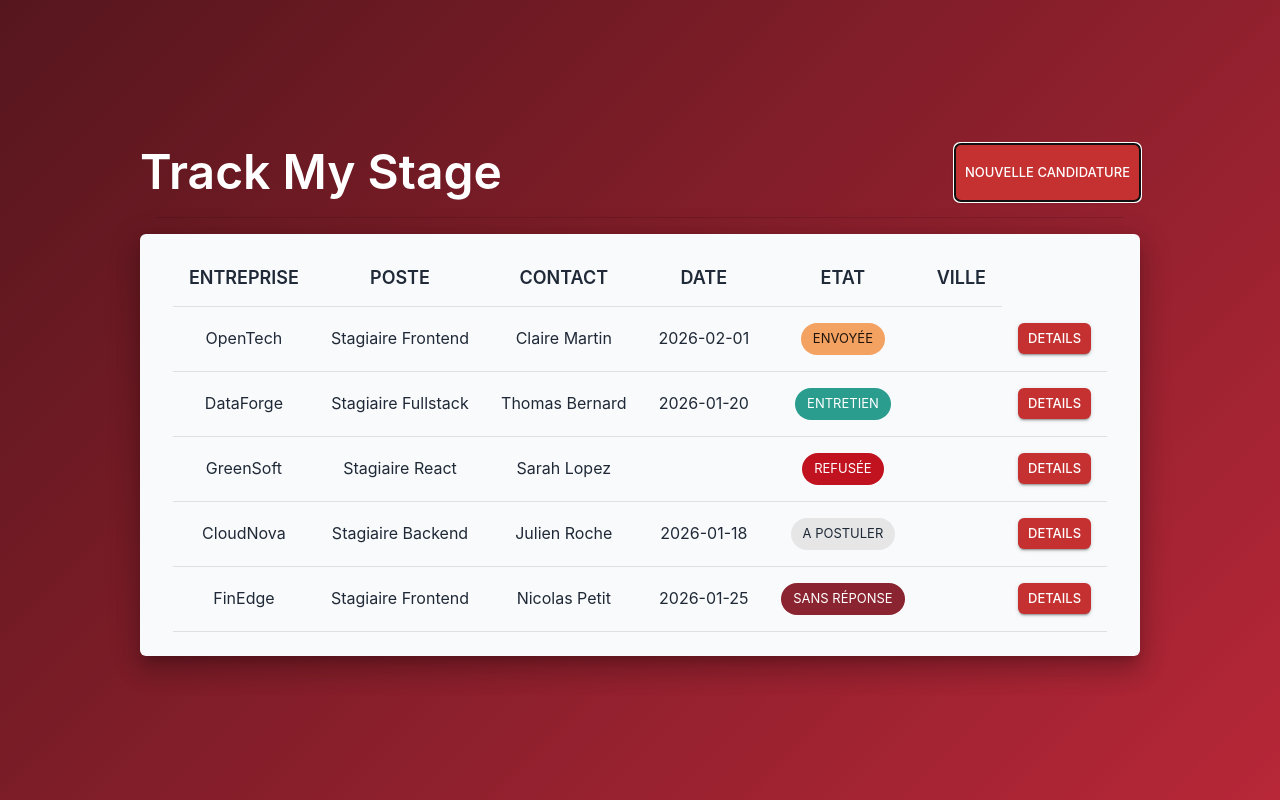
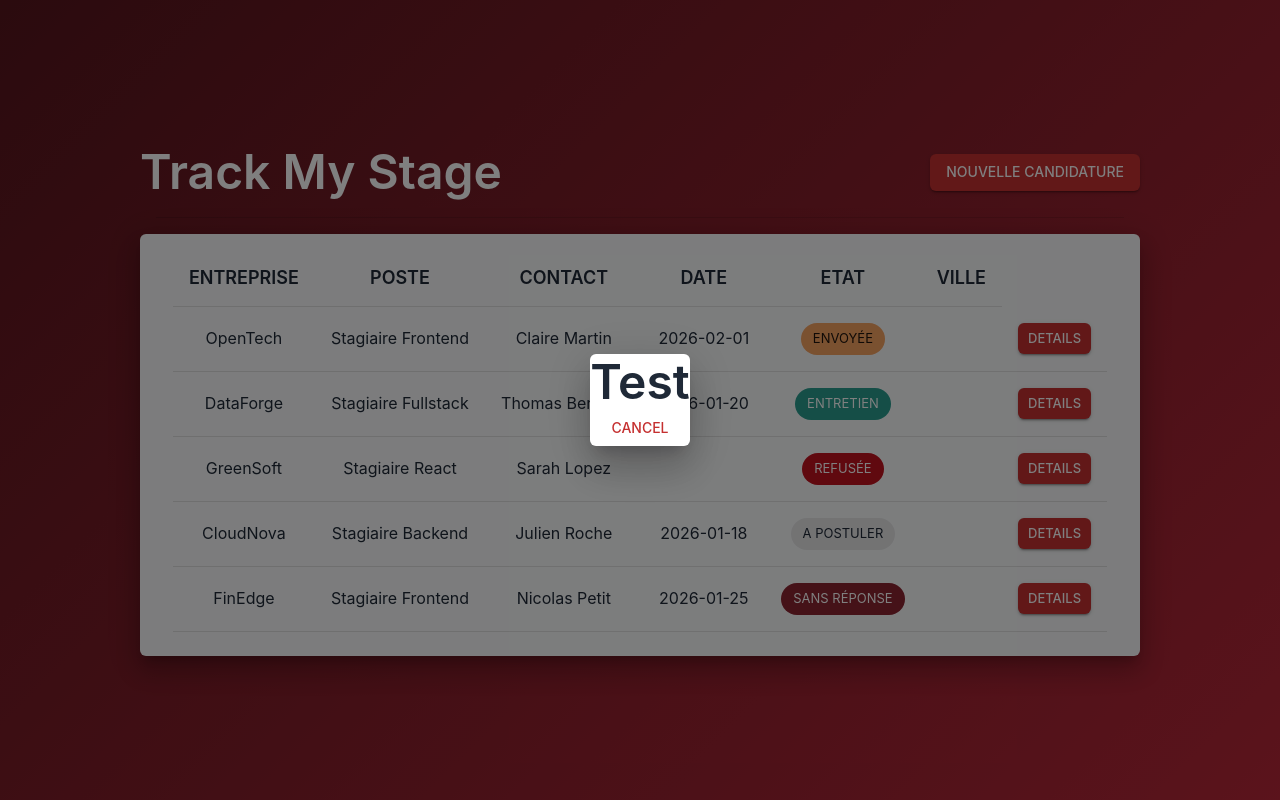
Before and after one commit to cbo31/TrackMyStage, a React app in the folder frontend/: page / in a window 1280 px wide. Both pictures are taken after a click on the button "NOUVELLE CANDIDATURE". Built offline with nearby package versions, Linux system fonts and the light colour scheme; the HTML template or start-up script is replaced by a standard one.

Commit message:
Add: dialog pop un onClick 'nouvelle candidature' based on 'NewApplication' component. Fix: 'nouvelle candidature' size's button

```diff
--- a/frontend/src/components/Dashboard.jsx
+++ b/frontend/src/components/Dashboard.jsx
@@ -1,10 +1,16 @@
+import { useState } from 'react';
 import { Box, Button, Card, Chip, CardContent, Divider, Table, TableBody, TableCell, TableContainer, TableHead, TableRow, Typography } from '@mui/material'
+import NewApplication from '/src/components/NewApplication.jsx';
 import data from '/src/data.js'
 
 function Dashboard() {
+  const [open, setOpen] = useState(false);
+
+  // function to open/close dialog 'nouvelle candidature' throught properties
+  const handleOpen = () => setOpen(true);
+  const handleClose = () => setOpen(false);
 
   const statusConfig = {
-    // TODO : modify chip's color
     SENT: {label: "envoyée", color: "warning"},
     INTERVIEW: {label: "Entretien", color: "success"},
     REJECTED: {label: "Refusée", color: "error"},
@@ -48,8 +54,11 @@ function Dashboard() {
         justifyContent: 'space-between'
       }}>
         <Typography variant="h3" sx={{ color: "text.white" }}>Track My Stage</Typography>
-        <Button variant="contained" size="small">nouvelle candidature</Button>
+        <Button variant="contained" onClick={handleOpen} sx={{ alignSelf: 'center' }}>nouvelle candidature</Button>
+
+        <NewApplication open={open} onClose={handleClose} />
       </Box>
+
       <Divider sx={{ m: 2 }}/>
 
       <Card
--- /dev/null
+++ b/frontend/src/components/NewApplication.jsx
@@ -0,0 +1,16 @@
+import { Dialog, Typography, Button } from "@mui/material";
+import { useState } from "react";
+
+// bug 'Ancestor with aria-hidden: <div#root aria-hidden="true">' on closing button
+
+function NewApplication({open, onClose}) {
+  return (
+    <Dialog open={open} onClose={onClose} container={document.body}>
+      <Typography variant="h3">Test</Typography>
+      <Button onClick={onClose}>cancel</Button>
+    </Dialog>
+  )
+
+}
+
+export default NewApplication
```
